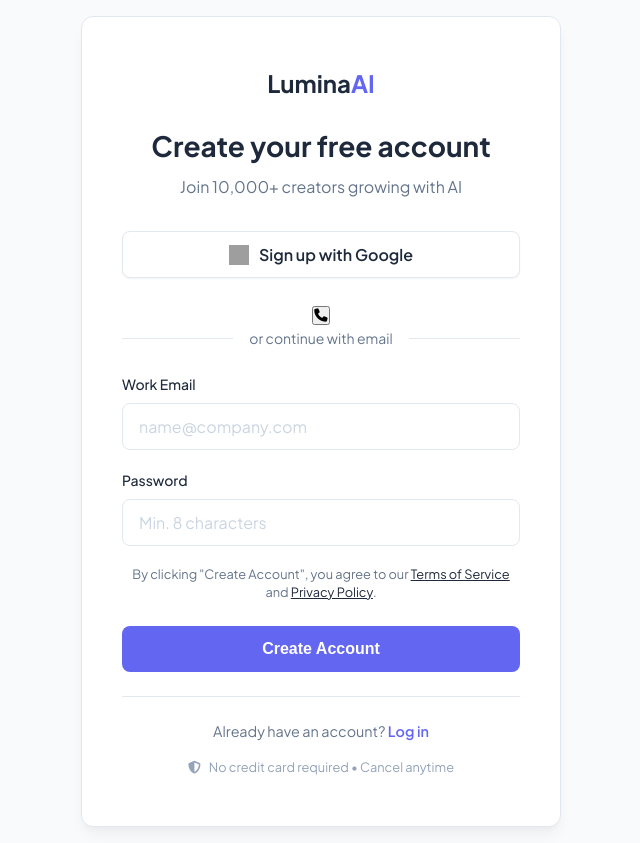
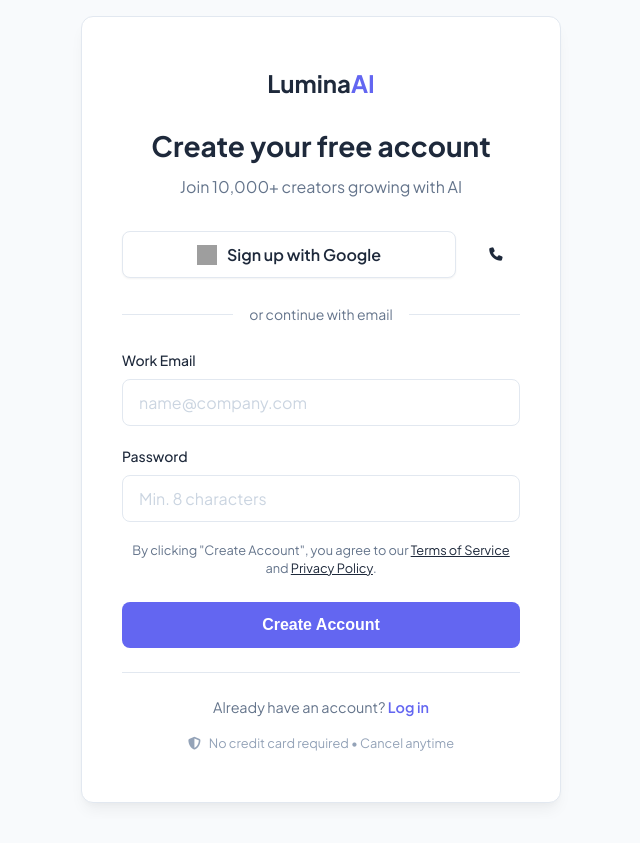
Before and after one commit to imchiragthakkar/lumina-ai-saa, a website with bundled scripts: page signup.html in a window 1280 px wide. Shown: the whole page, without its empty margins (319-959 px from the left). After the commit the page ends 819 px from the top, so only its background shows below. Built offline with nearby package versions, Linux system fonts and the light colour scheme; grey boxes are pictures that could not be loaded.

Commit message:
Final Auth CSS Fixes

```diff
--- a/auth.css
+++ b/auth.css
@@ -100,7 +100,7 @@ body {
     color: var(--text-main);
     cursor: pointer;
     transition: all 0.2s ease;
-    margin-bottom: 1.5rem;
+    /* margin-bottom: 1.5rem; Removed bottom margin for flex group */
     box-shadow: var(--shadow-sm);
 }
 
@@ -237,3 +237,44 @@ input::placeholder {
         padding: 2rem 1.5rem;
     }
 }
+
+/* Social Login Group - New Additions */
+.social-login-group {
+    display: flex;
+    gap: 1rem;
+    margin-bottom: 1.5rem;
+}
+
+.btn-google {
+    flex: 1;
+}
+
+.btn-phone {
+    display: flex;
+    align-items: center;
+    justify-content: center;
+    width: 48px;
+    border: 1px solid var(--border-color);
+    background: white;
+    border-radius: 8px;
+    cursor: pointer;
+    transition: all 0.2s;
+    color: var(--text-secondary);
+}
+
+.btn-phone:hover {
+    border-color: var(--text-secondary);
+    background: var(--bg-secondary);
+}
+
+.hidden {
+    display: none !important;
+}
+
+.btn-secondary-sm {
+    padding: 0.5rem 1rem;
+    background-color: white;
+    border: 1px solid var(--border);
+    border-radius: 6px;
+    cursor: pointer;
+}
```
